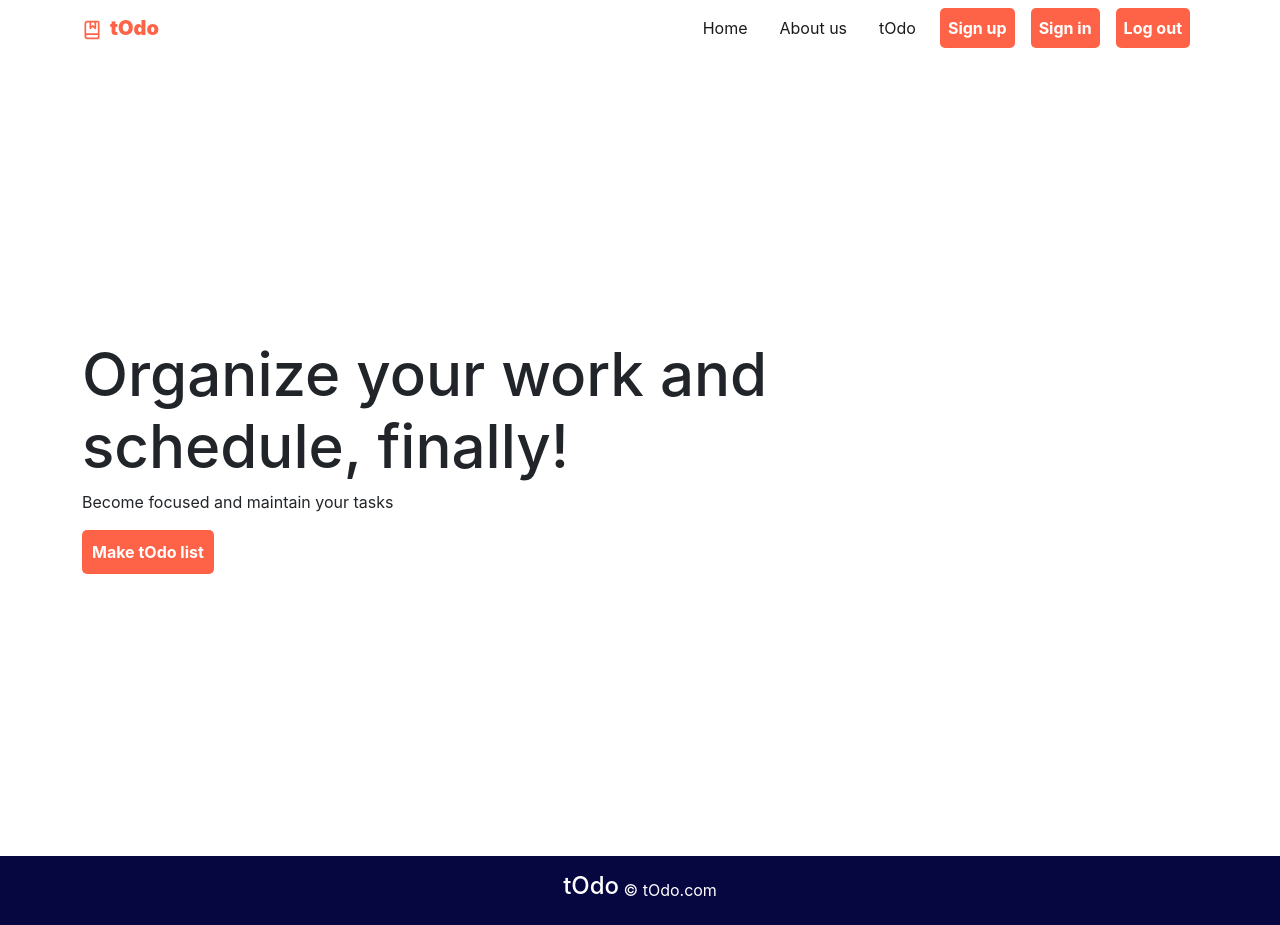
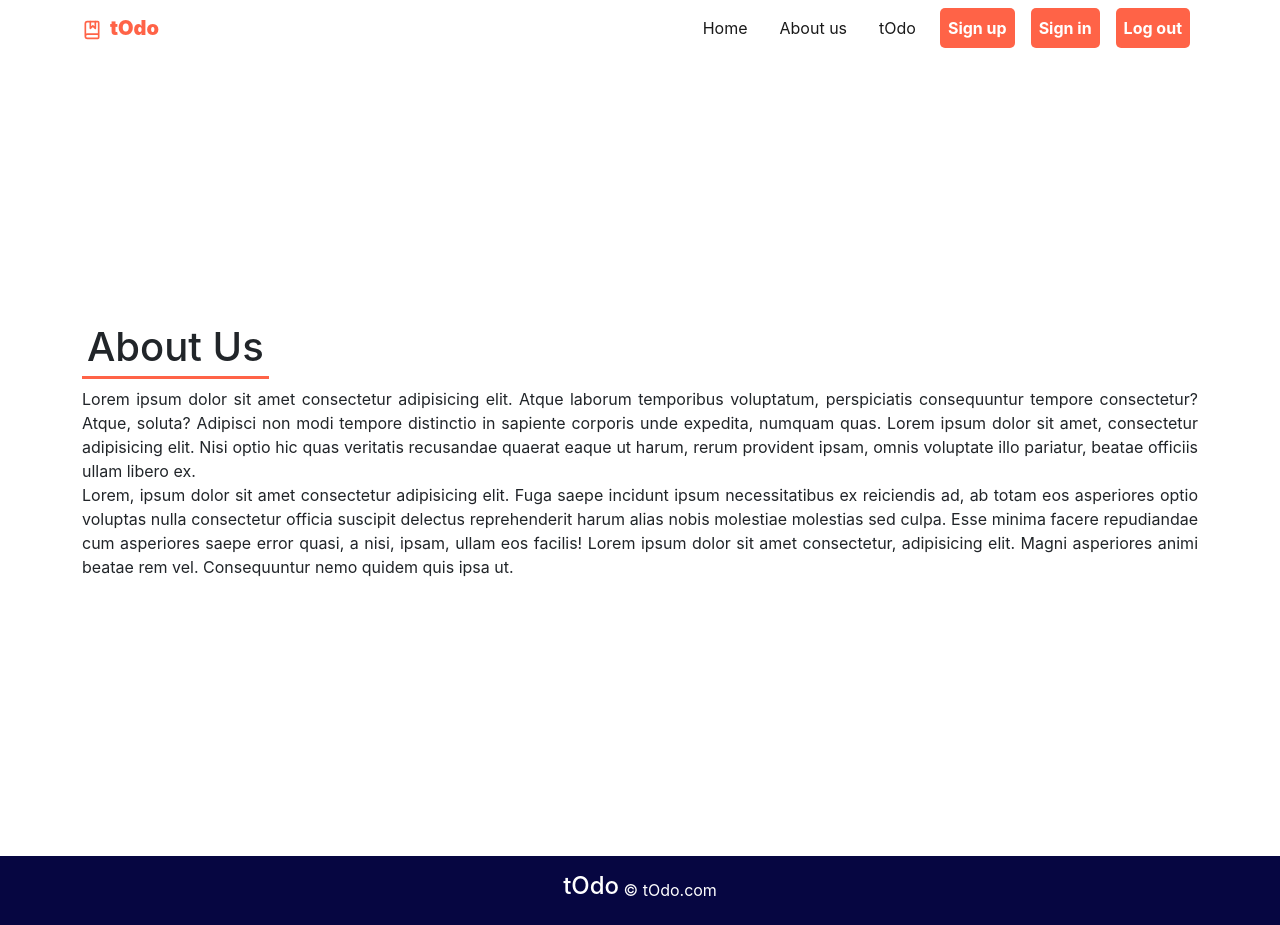
Before and after one commit to Craig-Rosario/ToDoList, a React (Create React App) app in the folder frontend/: page / in a window 1280 px wide. Built offline with nearby package versions, Linux system fonts and the light colour scheme.

Commit message:
Added about page

```diff
--- a/frontend/package.json
+++ b/frontend/package.json
@@ -7,6 +7,7 @@
     "react": "^19.0.0",
     "react-dom": "^19.0.0",
     "react-icons": "^5.4.0",
+    "react-router-dom": "^7.1.1",
     "react-scripts": "5.0.1",
     "web-vitals": "^4.2.4"
   },
--- a/frontend/src/App.js
+++ b/frontend/src/App.js
@@ -2,11 +2,12 @@ import React from 'react'
 import Navbar from './components/navbar/Navbar.jsx'
 import Home from './components/home/Home.jsx'
 import Footer from './components/footer/Footer.jsx'
+import About from './components/about/About.jsx'
 const App = () => {
   return (
     <div>
       <Navbar/>
-      <Home/>
+      <About/>
       <Footer/>
     </div>
   )
--- /dev/null
+++ b/frontend/src/components/about/About.css
@@ -0,0 +1,13 @@
+.about{
+    width: 100%;
+    height: 100vh;
+}
+
+.about p{
+    text-align: justify;
+    text-justify: inter-word;
+}
+.about h1{
+    border-bottom: 3px solid tomato;
+    padding: 5px;
+}
--- /dev/null
+++ b/frontend/src/components/about/About.jsx
@@ -0,0 +1,20 @@
+import React from 'react'
+import './About.css'
+const About = () => {
+  return (
+    <div className='about d-flex justify-content-center align-items-center'>
+      <div className='container'>
+        <div className='d-flex'>
+          <h1>About Us</h1>
+        </div>
+        <p>Lorem ipsum dolor sit amet consectetur adipisicing elit. Atque laborum temporibus voluptatum, perspiciatis consequuntur tempore consectetur? Atque, soluta? Adipisci non modi tempore distinctio in sapiente corporis unde expedita, numquam quas. Lorem ipsum dolor sit amet, consectetur adipisicing elit. Nisi optio hic quas veritatis recusandae quaerat eaque ut harum, rerum provident ipsam, omnis voluptate illo pariatur, beatae officiis ullam libero ex.
+        <br />Lorem, ipsum dolor sit amet consectetur adipisicing elit. Fuga saepe incidunt ipsum necessitatibus ex reiciendis ad, ab totam eos asperiores optio voluptas nulla consectetur officia suscipit delectus reprehenderit harum alias nobis molestiae molestias sed culpa. Esse minima facere repudiandae cum asperiores saepe error quasi, a nisi, ipsam, ullam eos facilis! Lorem ipsum dolor sit amet consectetur, adipisicing elit. Magni asperiores animi beatae rem vel. Consequuntur nemo quidem quis ipsa ut.
+        </p>
+
+
+      </div>
+    </div>
+  )
+}
+
+export default About
```
Also changed, not shown: 1 other file (tests, documents, lock files or other folders).
